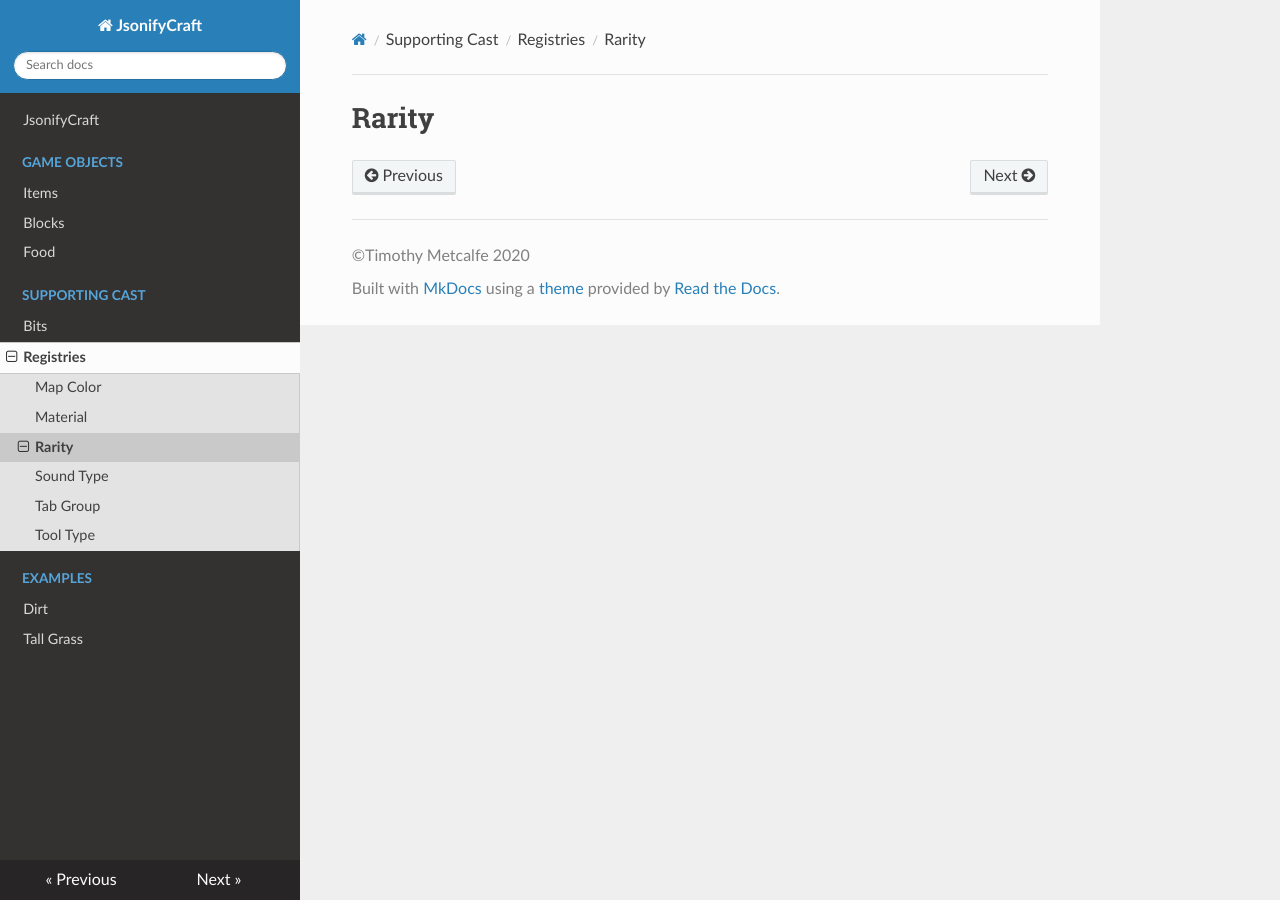
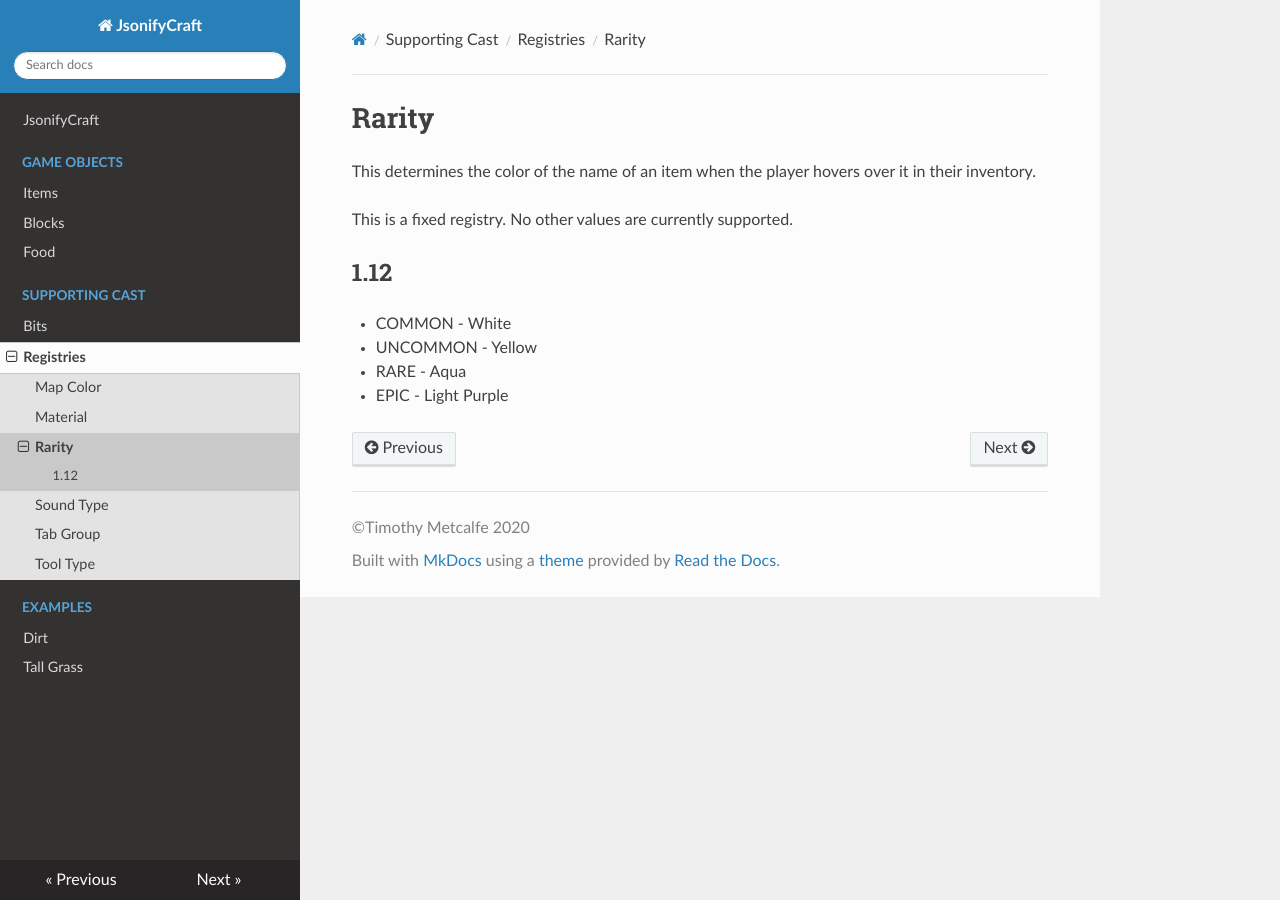
Before and after one commit to tmetcalfe89-zz/JsonifyCraft-docs, an MkDocs documentation site: the page built from docs/registries/rarity.md, in a window 1280 px wide. Built offline with MkDocs 1.6.1, drawn with Linux system fonts in a browser that asks for light colours; nearby versions of some CDN libraries.

Commit message:
Rarities - 1.12

```diff
--- a/docs/registries/rarity.md
+++ b/docs/registries/rarity.md
@@ -1 +1,12 @@
 # Rarity
+
+This determines the color of the name of an item when the player hovers over it in their inventory.
+
+This is a fixed registry. No other values are currently supported.
+
+## 1.12
+
+* COMMON - White
+* UNCOMMON - Yellow
+* RARE - Aqua
+* EPIC - Light Purple
```
